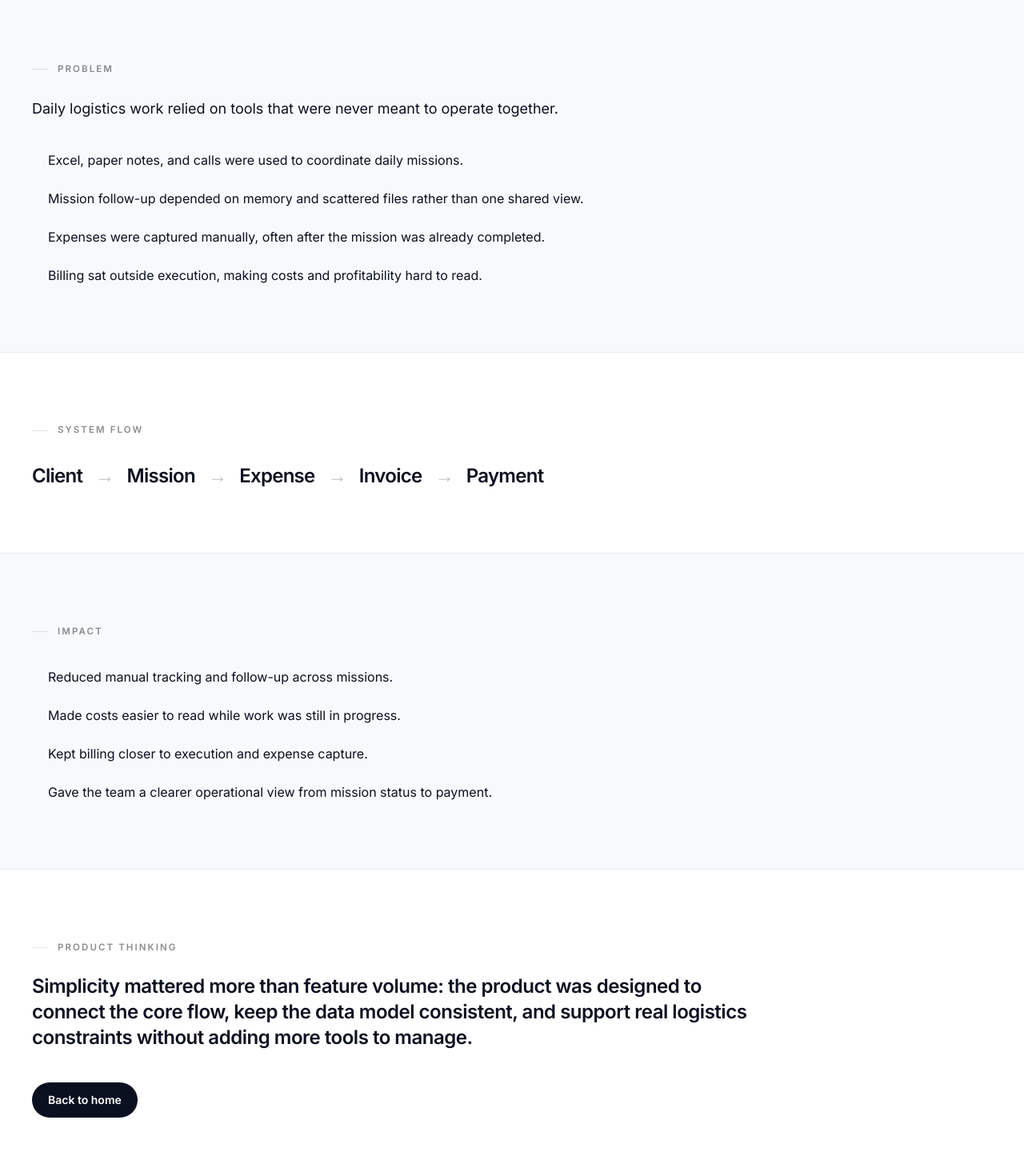
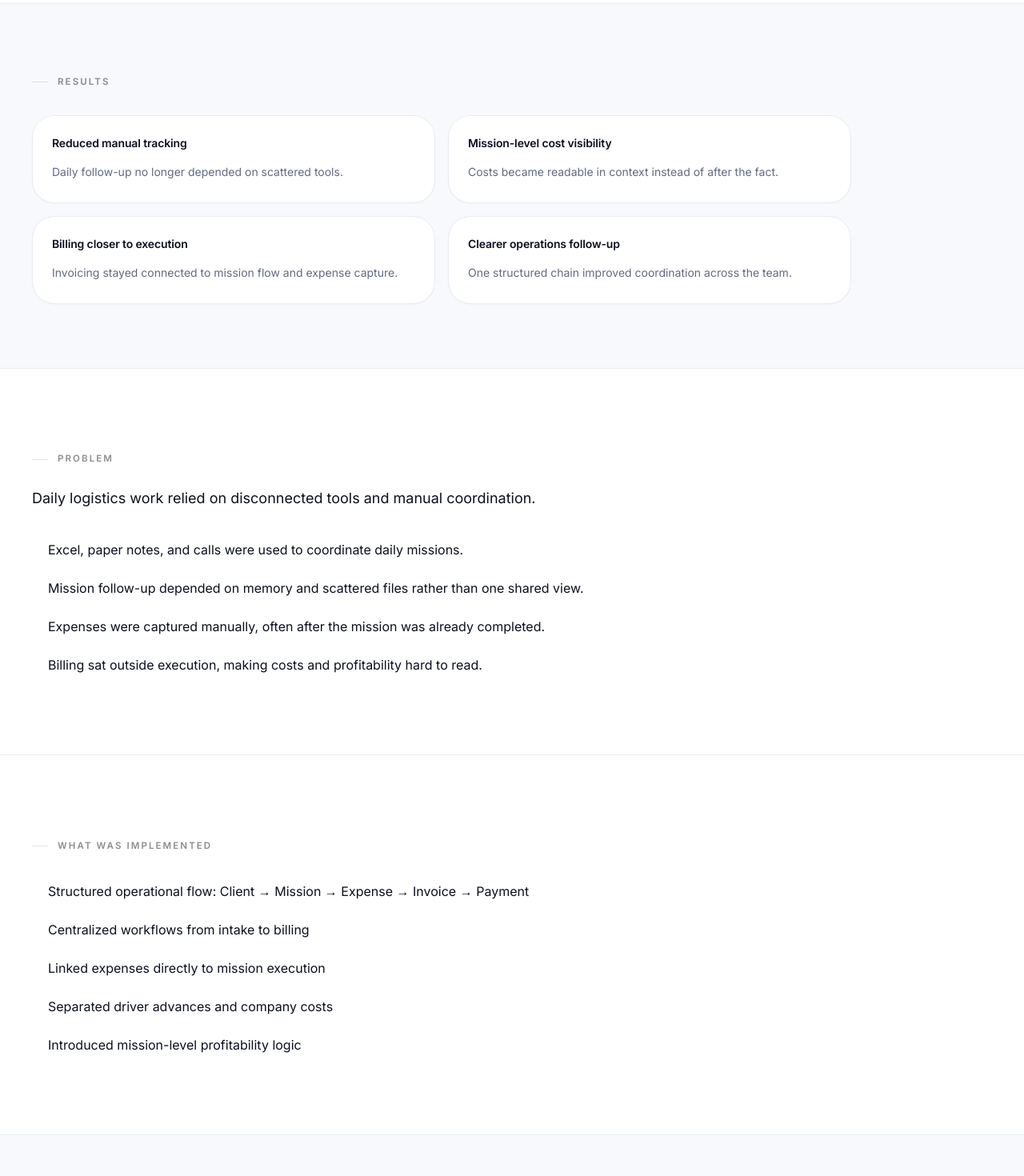
Before and after one commit to Granis75/anisconsult.com, a Next.js app: page /case-study/kepler-express in a window 1280 px wide. Shown: the part 620-2090 px from the top of the page at 80% size. Built offline with nearby package versions, Linux system fonts and the light colour scheme.

Commit message:
refactor: improve Kepler case study hierarchy and results emphasis

```diff
--- a/app/case-study/kepler-express/page.tsx
+++ b/app/case-study/kepler-express/page.tsx
@@ -17,11 +17,31 @@ const problemItems = [
   "Billing sat outside execution, making costs and profitability hard to read.",
 ] as const;
 
-const impactItems = [
-  "Reduced manual tracking and follow-up across missions.",
-  "Made costs easier to read while work was still in progress.",
-  "Kept billing closer to execution and expense capture.",
-  "Gave the team a clearer operational view from mission status to payment.",
+const resultItems = [
+  {
+    title: "Reduced manual tracking",
+    detail: "Daily follow-up no longer depended on scattered tools.",
+  },
+  {
+    title: "Mission-level cost visibility",
+    detail: "Costs became readable in context instead of after the fact.",
+  },
+  {
+    title: "Billing closer to execution",
+    detail: "Invoicing stayed connected to mission flow and expense capture.",
+  },
+  {
+    title: "Clearer operations follow-up",
+    detail: "One structured chain improved coordination across the team.",
+  },
+] as const;
+
+const implementationItems = [
+  "Structured operational flow: Client → Mission → Expense → Invoice → Payment",
+  "Centralized workflows from intake to billing",
+  "Linked expenses directly to mission execution",
+  "Separated driver advances and company costs",
+  "Introduced mission-level profitability logic",
 ] as const;
 
 const flowSteps = ["Client", "Mission", "Expense", "Invoice", "Payment"] as const;
@@ -33,7 +53,7 @@ export default function KeplerExpressCaseStudyPage() {
 
       <main className="bg-white text-ink antialiased">
         <section className="border-b border-line bg-white">
-          <div className="mx-auto max-w-7xl px-6 pb-16 pt-16 lg:px-10 lg:pb-24 lg:pt-24">
+          <div className="mx-auto max-w-7xl px-6 pb-20 pt-16 lg:px-10 lg:pb-28 lg:pt-24">
             <div className="max-w-5xl">
               <SectionKicker label="Case Study" />
               <p className="mt-6 text-[0.72rem] font-semibold uppercase tracking-[0.18em] text-black/45">
@@ -50,13 +70,35 @@ export default function KeplerExpressCaseStudyPage() {
           </div>
         </section>
 
-        <section id="problem" className="border-b border-line bg-surface">
-          <div className="mx-auto max-w-7xl px-6 py-20 lg:px-10">
+        <section className="border-b border-line bg-surface">
+          <div className="mx-auto max-w-7xl px-6 py-16 lg:px-10 lg:py-20">
+            <div className="max-w-3xl">
+              <SectionKicker label="Results" />
+            </div>
+
+            <div className="mt-8 grid gap-4 sm:grid-cols-2 xl:max-w-5xl">
+              {resultItems.map((item) => (
+                <article
+                  key={item.title}
+                  className="rounded-[1.75rem] border border-line bg-white px-6 py-6 shadow-[0_1px_2px_rgba(15,23,42,0.03)]"
+                >
+                  <p className="text-sm font-semibold tracking-[-0.01em] text-ink">
+                    {item.title}
+                  </p>
+                  <p className="mt-3 text-sm leading-7 text-muted">{item.detail}</p>
+                </article>
+              ))}
+            </div>
+          </div>
+        </section>
+
+        <section id="problem" className="border-b border-line bg-white">
+          <div className="mx-auto max-w-7xl px-6 py-20 lg:px-10 lg:py-24">
             <div className="max-w-3xl">
               <SectionKicker label="Problem" />
-              <p className="mt-6 text-lg leading-8 text-ink">
-                Daily logistics work relied on tools that were never meant to
-                operate together.
+              <p className="mt-6 max-w-2xl text-lg leading-8 text-ink">
+                Daily logistics work relied on disconnected tools and manual
+                coordination.
               </p>
 
               <ul className="mt-8 space-y-4 pl-5 text-base leading-8 text-ink marker:text-black/30">
@@ -69,15 +111,30 @@ export default function KeplerExpressCaseStudyPage() {
         </section>
 
         <section className="border-b border-line bg-white">
+          <div className="mx-auto max-w-7xl px-6 py-20 lg:px-10 lg:py-24">
+            <div className="max-w-3xl">
+              <SectionKicker label="What was implemented" />
+              <ul className="mt-8 space-y-4 pl-5 text-base leading-8 text-ink marker:text-black/30">
+                {implementationItems.map((item) => (
+                  <li key={item}>{item}</li>
+                ))}
+              </ul>
+            </div>
+          </div>
+        </section>
+
+        <section className="border-b border-line bg-surface">
           <div className="mx-auto max-w-7xl px-6 py-16 lg:px-10 lg:py-20">
             <div className="max-w-5xl">
               <SectionKicker label="System flow" />
-              <div className="mt-8 flex flex-wrap items-center gap-x-4 gap-y-3 text-lg font-semibold tracking-[-0.03em] text-ink sm:text-2xl">
+              <div className="mt-8 flex flex-wrap items-center gap-3">
                 {flowSteps.map((item, index) => (
-                  <div key={item} className="flex items-center gap-x-4">
-                    <span>{item}</span>
+                  <div key={item} className="flex items-center gap-3">
+                    <span className="inline-flex min-h-11 items-center rounded-full border border-line bg-white px-4 py-2 text-sm font-semibold tracking-[-0.01em] text-ink sm:px-5">
+                      {item}
+                    </span>
                     {index < flowSteps.length - 1 ? (
-                      <span className="text-black/25">→</span>
+                      <span className="text-sm text-black/25">→</span>
                     ) : null}
                   </div>
                 ))}
@@ -86,34 +143,25 @@ export default function KeplerExpressCaseStudyPage() {
           </div>
         </section>
 
-        <section className="border-b border-line bg-surface">
-          <div className="mx-auto max-w-7xl px-6 py-20 lg:px-10">
-            <div className="max-w-3xl">
-              <SectionKicker label="Impact" />
-              <ul className="mt-8 space-y-4 pl-5 text-base leading-8 text-ink marker:text-black/30">
-                {impactItems.map((item) => (
-                  <li key={item}>{item}</li>
-                ))}
-              </ul>
-            </div>
-          </div>
-        </section>
-
         <section className="border-b border-line bg-white">
-          <div className="mx-auto max-w-7xl px-6 py-20 lg:px-10">
+          <div className="mx-auto max-w-7xl px-6 py-20 lg:px-10 lg:py-24">
             <div className="max-w-4xl">
-              <SectionKicker label="Product Thinking" />
-              <p className="mt-6 text-xl font-semibold leading-tight tracking-[-0.02em] text-ink sm:text-2xl">
-                Simplicity mattered more than feature volume: the product was
-                designed to connect the core flow, keep the data model
-                consistent, and support real logistics constraints without
-                adding more tools to manage.
-              </p>
+              <SectionKicker label="Key takeaway" />
+              <div className="mt-6 rounded-[2rem] border border-line bg-surface px-7 py-8 sm:px-8 sm:py-9">
+                <p className="max-w-3xl text-2xl font-semibold leading-tight tracking-[-0.03em] text-ink sm:text-3xl">
+                  Operational clarity came from connecting the flow — not adding
+                  complexity.
+                </p>
+                <p className="mt-5 max-w-2xl text-sm leading-7 text-muted sm:text-base">
+                  The value came from a tighter operational chain, clearer cost
+                  capture, and better alignment between execution and billing.
+                </p>
+              </div>
 
               <div className="mt-10">
                 <Link
                   href="/"
-                  className="inline-flex items-center rounded-full bg-ink px-5 py-3 text-sm font-semibold text-white transition hover:opacity-90"
+                  className="inline-flex items-center rounded-full border border-line px-5 py-3 text-sm font-semibold text-ink transition hover:bg-surface"
                 >
                   Back to home
                 </Link>
```
